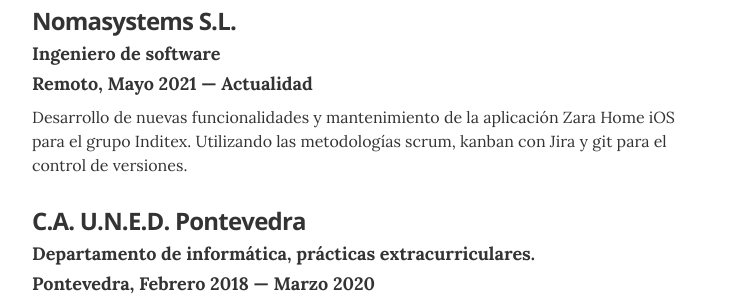
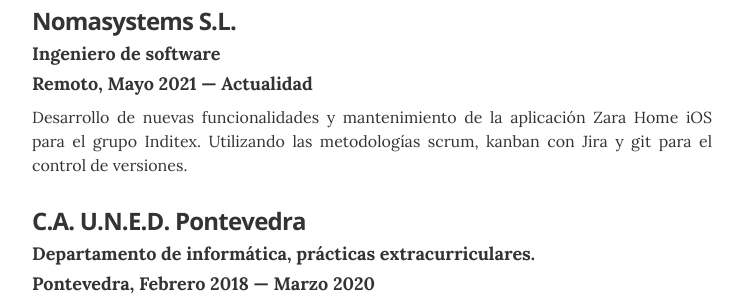
Before and after one commit to obocat/daniel_toranzo_perez, a Jekyll site: the page built from index.html, in a window 1280 px wide. Shown: the part 593-893 px from the top of the page, without its empty margins (268-1011 px from the left). Built offline with Jekyll 4.4.1, drawn with Linux system fonts in a browser that asks for light colours.

Commit message:
fix: resume item copy justify

```diff
--- a/_sass/_resume.scss
+++ b/_sass/_resume.scss
@@ -173,7 +173,11 @@
     }
   }
 
-  .resume-item-copy { margin: .75rem 0 0; }
+  .resume-item-copy {
+    text-align: justify;
+    text-justify: inter-word;
+    margin: .75rem 0 0;
+  }
 }
 
 // footer styles
```
